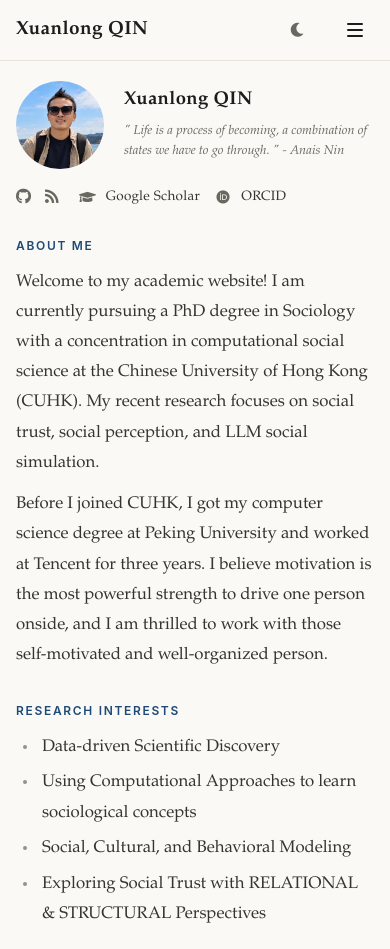
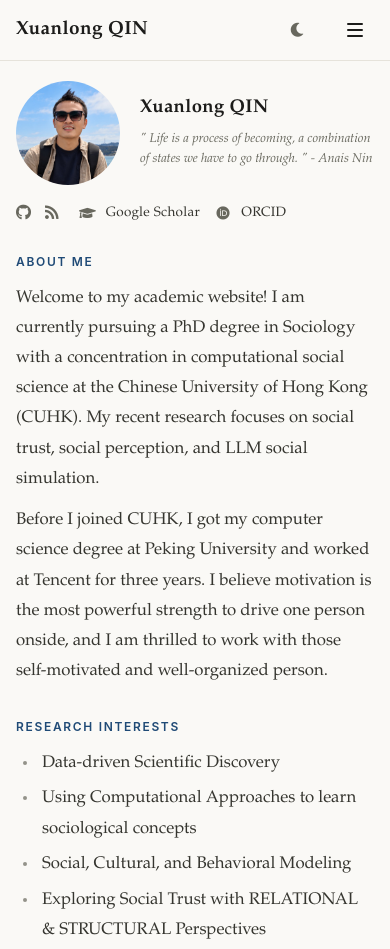
Before and after one commit to XuanlongQ/xuanlongQ.github.io, a plain HTML site: page index.html in a window 390 px wide. Shown: the top 949 px of the page. Drawn offline with Linux system fonts and the light colour scheme.

Commit message:
Match the reference avatar size (176px)
- Enlarge the avatar from 120px to 176px on desktop
- Bump the mobile avatar from 88px to 104px
- Document where the display size is controlled

Co-Authored-By: Claude Code <noreply@anthropic.com>

```diff
--- a/css/user.css
+++ b/css/user.css
@@ -184,14 +184,14 @@ body {
 }
 
 .author-avatar {
-  width: 120px;
-  height: 120px;
-  margin: 0 0 1.5rem;
+  width: 176px;
+  height: 176px;
+  margin: 0 0 1.6rem;
 }
 
 .author-avatar .avatar-img {
-  width: 120px;
-  height: 120px;
+  width: 176px;
+  height: 176px;
   border: 0;
   outline: 0;
   border-radius: 50%;
@@ -537,14 +537,14 @@ ul.news-list .news-item::before,
   }
 
   .author-avatar {
-    width: 88px;
-    height: 88px;
+    width: 104px;
+    height: 104px;
     margin: 0;
   }
 
   .author-avatar .avatar-img {
-    width: 88px;
-    height: 88px;
+    width: 104px;
+    height: 104px;
   }
 
   .author-discrip {
```
Also changed, not shown: 1 other file.
